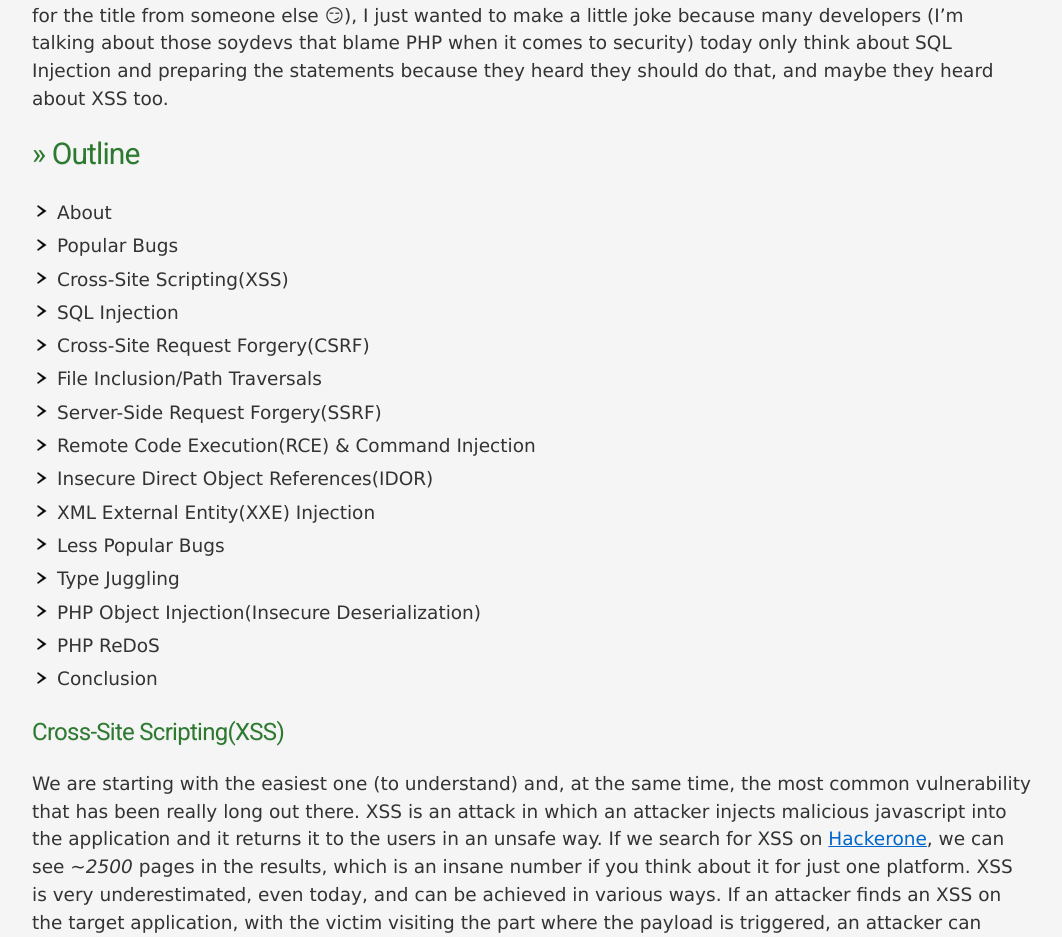
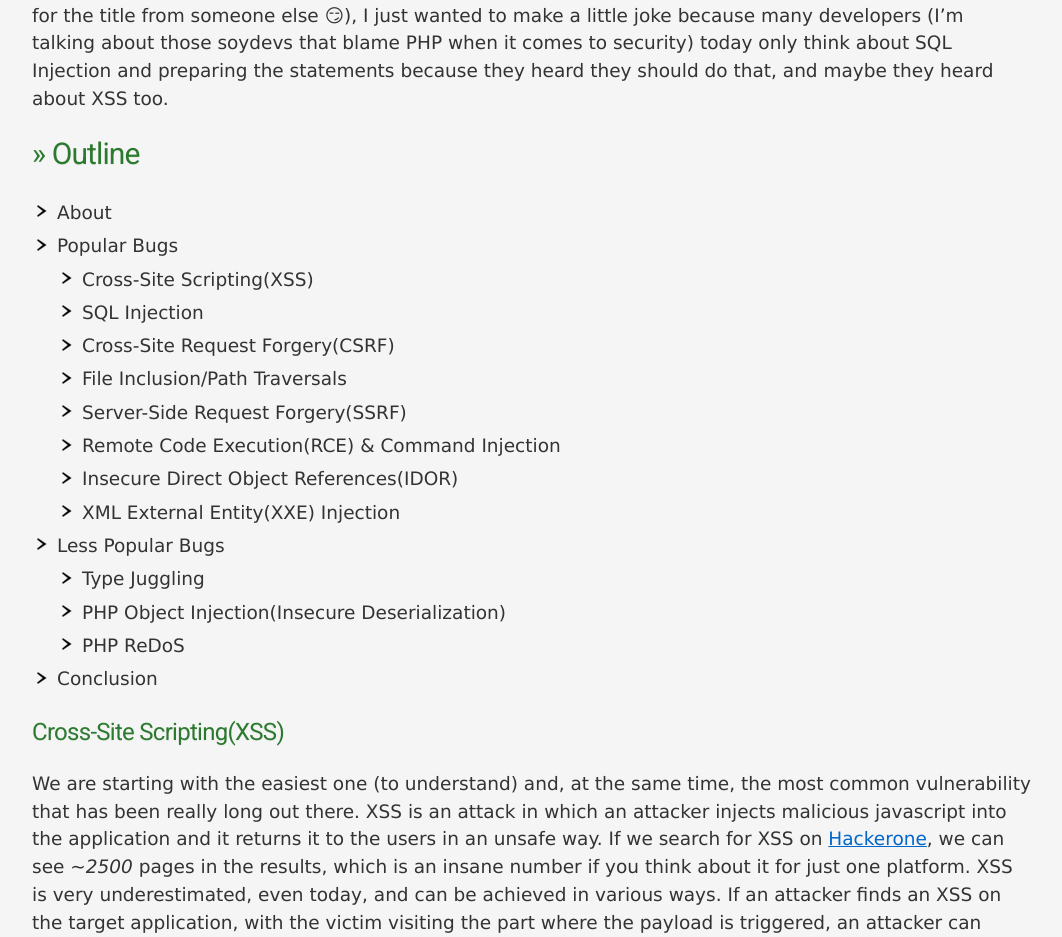
Before and after one commit to 20kilograma/blog, a Jekyll site: the page built from php-sec.md, in a window 1280 px wide. Shown: the part 978-1915 px from the top of the page, without its empty margins (108-1170 px from the left). Built offline with Jekyll 4.4.1, drawn with Linux system fonts in a browser that asks for light colours; nearby versions of some CDN libraries; some web fonts are replaced; our own code applies the rules of GitHub Pages for plain Markdown files.

Commit message:
Update jekyll-theme-hacker.scss

```diff
--- a/_sass/jekyll-theme-hacker.scss
+++ b/_sass/jekyll-theme-hacker.scss
@@ -155,6 +155,11 @@ ul {
   padding-left: 0;
 }
 
+ul ul {
+  margin-left: 25px;
+  padding-left: 0;
+}
+
 ul li {
   list-style: none;
   position: relative;
```
